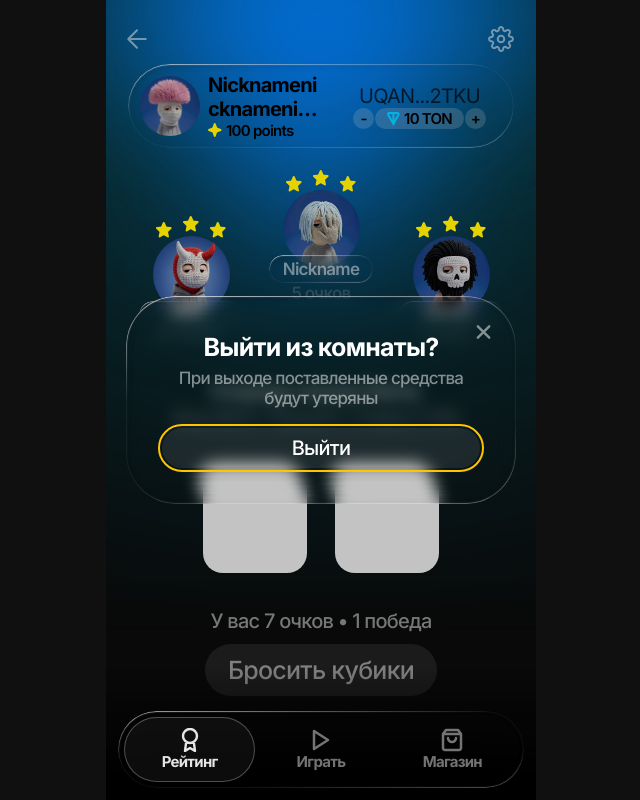
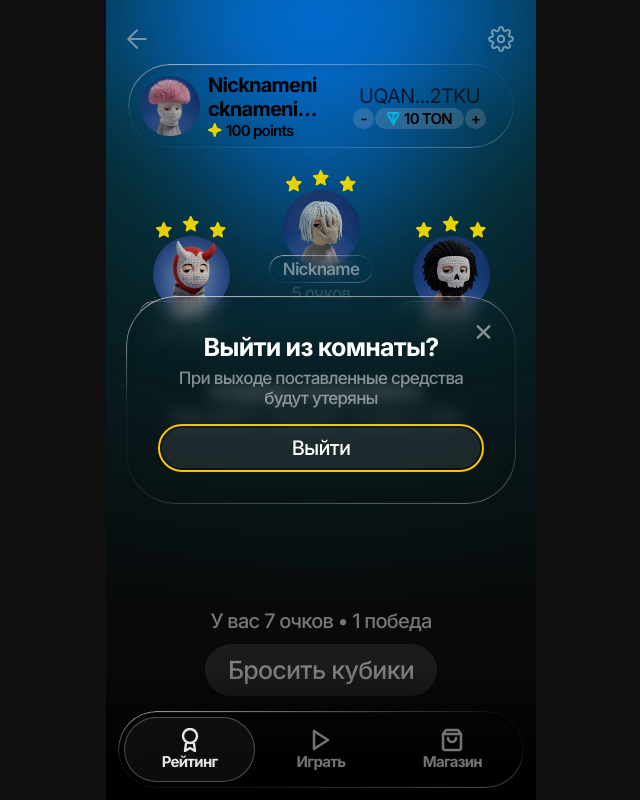
Before and after one commit to neurocmd/tg-mini-app, a Next.js app: page /play/game in a window 1280 px wide. Shown: the whole page, without its empty margins (319-959 px from the left). Built offline with nearby package versions, Linux system fonts and the light colour scheme.

Commit message:
remove bg

```diff
--- a/src/app/(with-header)/play/game/page.tsx
+++ b/src/app/(with-header)/play/game/page.tsx
@@ -96,8 +96,8 @@ export default function Play() {
       </div>
 
       <div className="mb-9 flex flex-wrap justify-center gap-7">
-        <div className="bg-gray size-26 rounded-lg"></div>
-        <div className="bg-gray size-26 rounded-lg"></div>
+        <div className="size-26 rounded-lg"></div>
+        <div className="size-26 rounded-lg"></div>
       </div>
 
       <div className="grow" />
```
